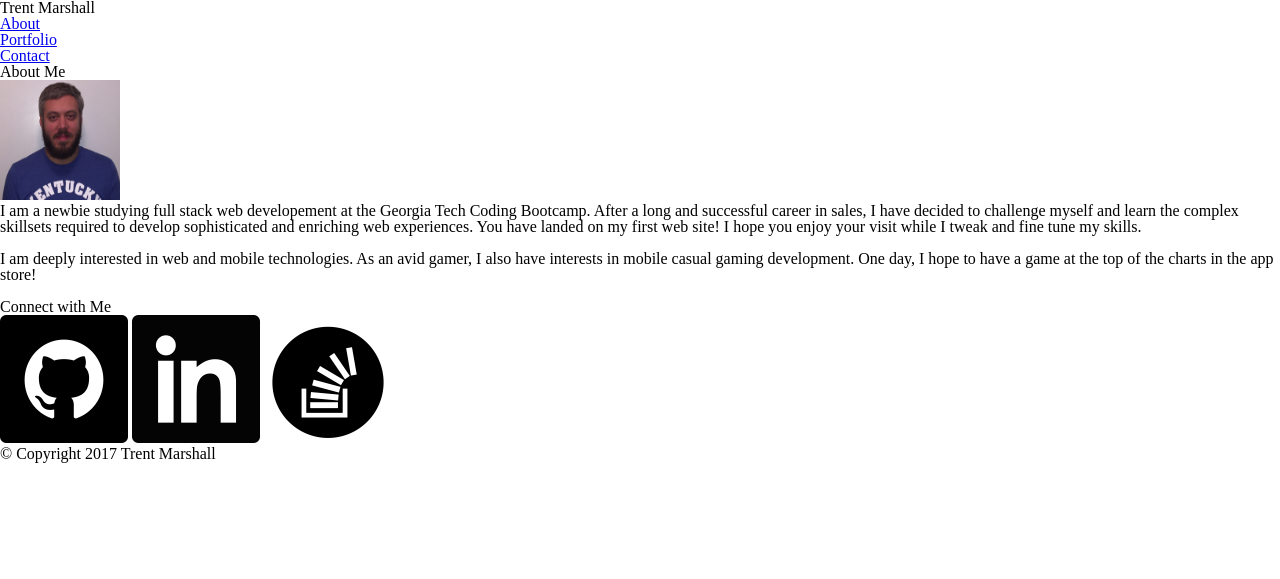
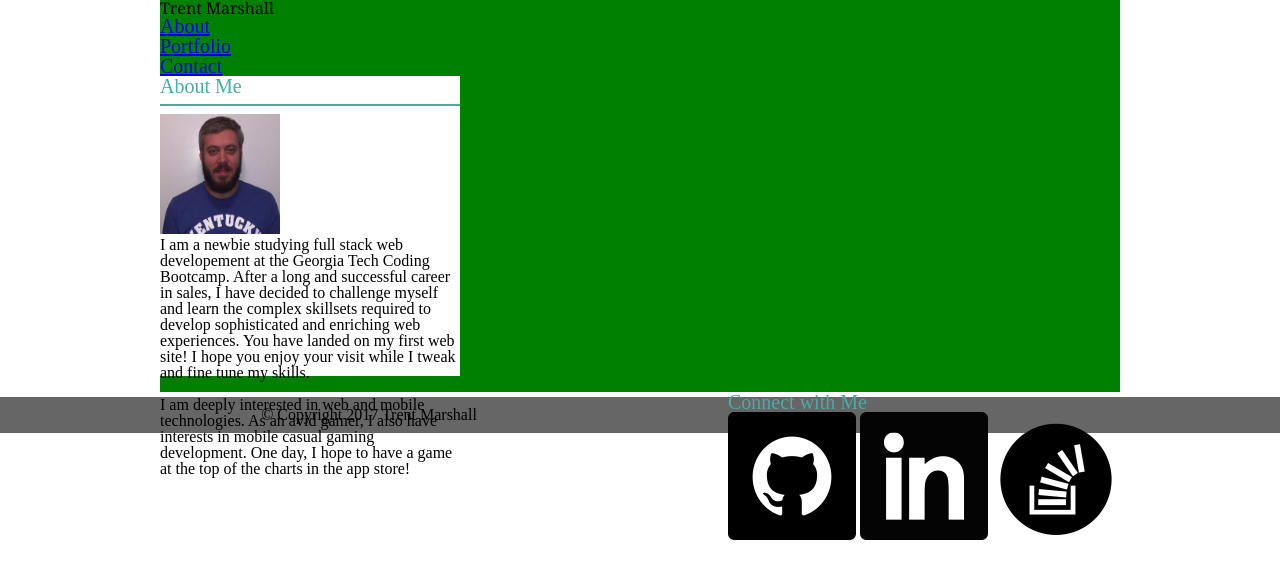
Before and after one commit to tamars2/Basic-Portfolio, a PHP site: page / in a window 1280 px wide. Shown: the top 579 px of the page. Run offline with PHP 8.4, Linux system fonts and the light colour scheme.

Commit message:
first css addition

```diff
--- a/assets/css/style.css
+++ b/assets/css/style.css
@@ -1,3 +1,53 @@
+
+#total {
+	width: 960px;
+	background-color: green;
+	margin: 0 auto;
+}
+
+.sidebar {
+	float:right;
+}
+
+.main_section {
+	width: 300px;
+	height: 300px;
+	background-color: white;
+}
+
+.bio {
+	clear: left;
+}
+
+.bio-image, {
+	float: left;
+}
+.sidebar {
+	float: right;
+}
+
+.name, .title {
+	font-family: "Georgia", Times, serif;
+
+}
+
+hr {
+	background-color: #4aaaa5; height: 2px; border: 0;
+}
+
+.links, .headings {
+	color: #4aaaa5;
+	font-size: 20px;
+}
+
+
+.footer {
+	background: #666666;
+	text-align: center;
+	padding: 10px;
+	margin: 5px 0 0 0;
+}
+
 
 
 /*
@@ -5,7 +55,7 @@ body {
 	background-image: url("../images/background.png");
 }
 
-
+/*
 .box1, .box2, .box3, .box4, .box5{
 	height: 200px;
 	width: 200px;
@@ -33,21 +83,6 @@ body {
 	background-size: cover;
 }
 
-
-
-
-
-
-
-
-
-.footer {
-	background: #666666;
-	text-align: center;
-	padding: 10px;
-	margin: 5px 0 0 0;
-}
-
 .sidebar {
 
 }
--- a/index.html
+++ b/index.html
@@ -10,7 +10,7 @@
 
 <body>
 
-<div id="container">
+<div id="total">
 
 	<header class="heading">
 		<div class="name">Trent Marshall</div>
@@ -26,7 +26,9 @@
 
 	<div class="container">
 		<div class="main_section">
-			<h1>About Me</h1>
+			<h1 class="headings">About Me</h1>
+
+			<hr class="break">
 
 			<img id="bio-image" src="assets/images/me.jpg" alt="Your Name" height="120" width="120">
 
@@ -43,7 +45,7 @@
 
 		<div class="sidebar">
 
-			<h2 id="connect">Connect with Me</h2>
+			<h2 class="headings">Connect with Me</h2>
 				<a href="https://github.com/tamars2" class="thumbnail"><img src="assets/images/github.png" alt="GitHub"></a>
 				<a href="https://www.linkedin.com/in/trent-marshall-5148a2134" class="thumbnail"><img src="assets/images/linkedin.png" alt="LinkedIn"></a>
 				<a href="http://stackoverflow.com/users/7427628/trent-marshall" class="thumbnail"><img src="assets/images/stackoverflow.png" alt="StackOverflow"></a>
```
Also changed, not shown: contact.html (+7 -4 lines), portfolio.html (+5 -3 lines).
